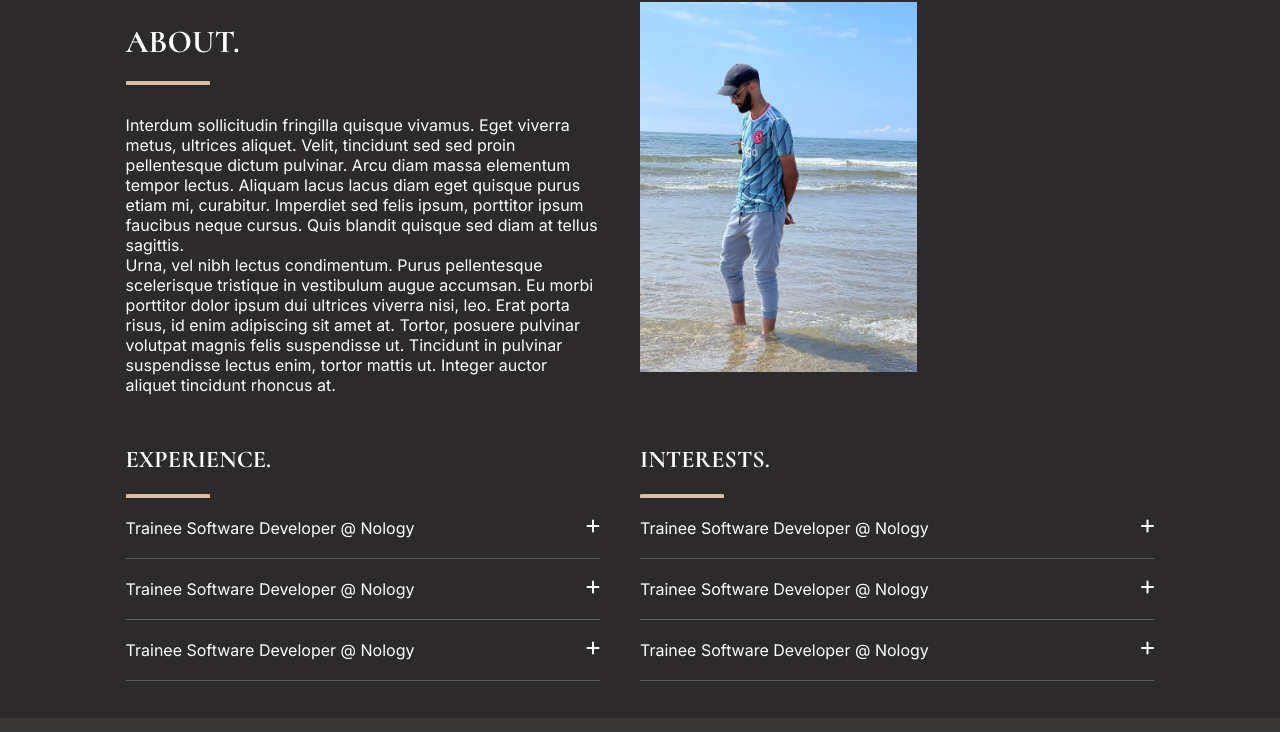
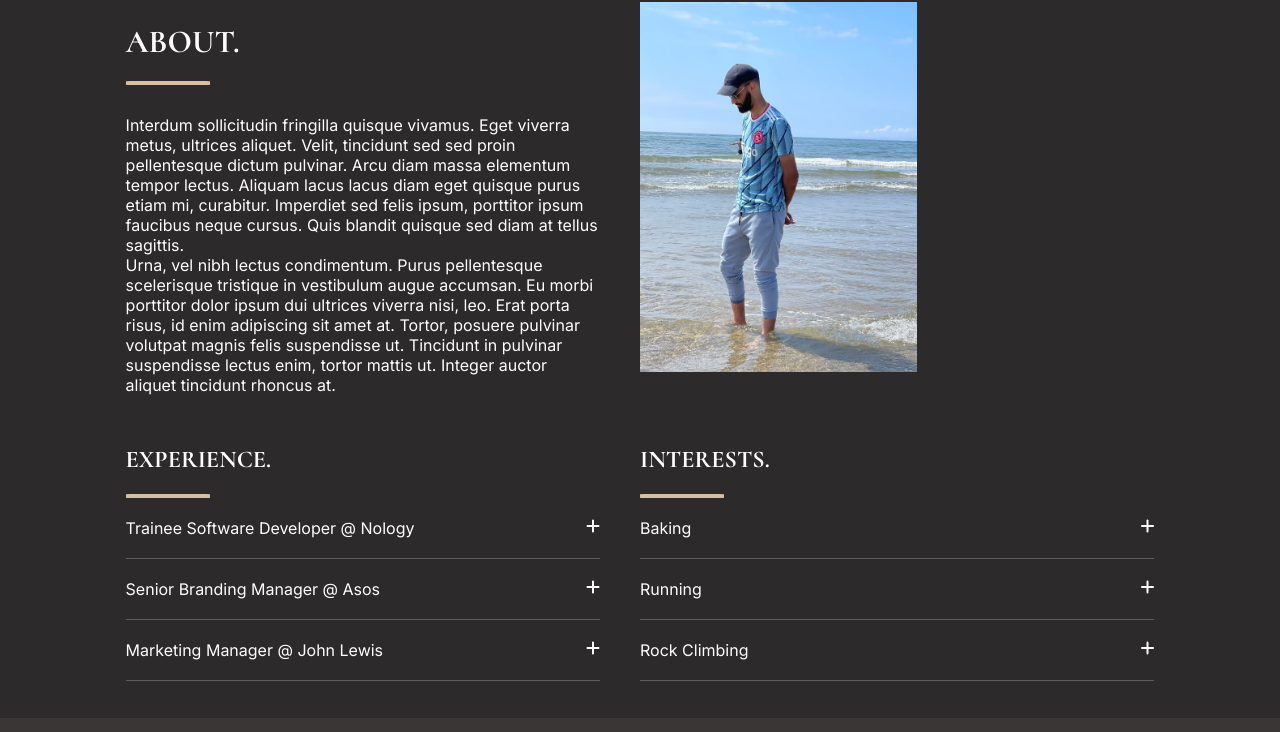
Before and after one commit to kav97/Kavandeep-Portfolio, a plain HTML site: page index.html in a window 1280 px wide. Shown: the part 831-1563 px from the top of the page. Drawn offline with Linux system fonts and the light colour scheme.

Commit message:
changed exp and interests tag descriptions

```diff
--- a/index.html
+++ b/index.html
@@ -152,7 +152,7 @@
             </div>
             <div class="exp__row">
                 <p>
-                    Trainee Software Developer @ Nology
+                    Senior Branding Manager @ Asos
                     <span class="expand-button">
                         <i class="fa fa-plus"></i>
                     </span>
@@ -160,7 +160,7 @@
             </div>
             <div class="exp__row">
                 <p>
-                    Trainee Software Developer @ Nology
+                    Marketing Manager @ John Lewis
                     <span class="expand-button">
                         <i class="fa fa-plus"></i>
                     </span>
@@ -174,7 +174,7 @@
             </div>
             <div class="interests__row">
                 <p>
-                    Trainee Software Developer @ Nology
+                    Baking
                     <span class="expand-button">
                         <i class="fa fa-plus"></i>
                     </span>
@@ -182,7 +182,7 @@
             </div>
             <div class="interests__row">
                 <p>
-                    Trainee Software Developer @ Nology
+                    Running
                     <span class="expand-button">
                         <i class="fa fa-plus"></i>
                     </span>
@@ -190,7 +190,7 @@
             </div>
             <div class="interests__row">
                 <p>
-                    Trainee Software Developer @ Nology
+                    Rock Climbing
                     <span class="expand-button">
                         <i class="fa fa-plus"></i>
                     </span>
```
